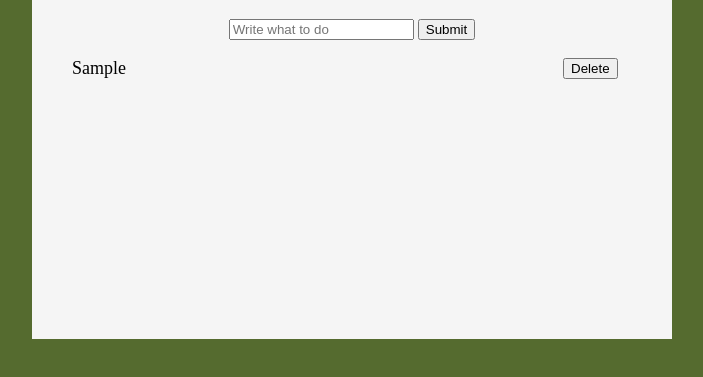
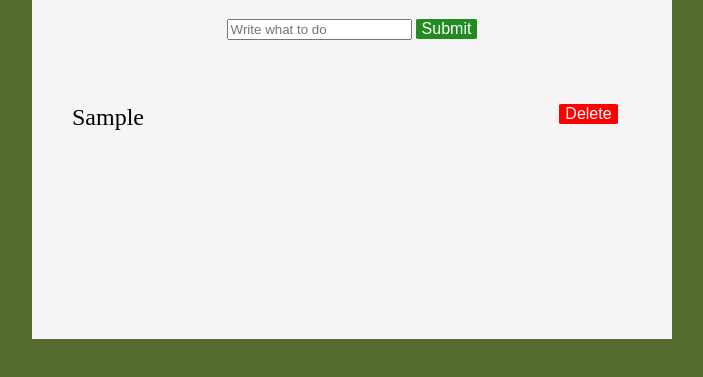
Before and after one commit to rkdgusdn9/ToDoList, a plain HTML site: page index.html in a window 1280 px wide. Both pictures are taken after typing "Sample" into the empty fields and a click on the button "Submit". Shown: the part 261-638 px from the top of the page, without its empty margins (288-991 px from the left). Drawn offline with Linux system fonts and the light colour scheme.

Commit message:
Modified button color and look

```diff
--- a/style.css
+++ b/style.css
@@ -5,6 +5,14 @@ html {
 
 h1 {
   text-align: center;
+}
+
+.submit {
+  background-color: forestgreen;
+  color: white;
+  border: none;
+  border-radius: 5%;
+  font-size: medium;
 }
 
 .main-Container {
@@ -22,7 +30,7 @@ h1 {
 }
 
 #toDoList {
-  margin-bottom: 2%;
+  margin-bottom: 10%;
   text-align: center;
 }
 
@@ -35,10 +43,20 @@ h1 {
 
 .delete {
   float: right;
+  background-color: red;
+  border: none;
+  border-radius: 5%;
+  font-size: medium;
+  color: white;
+}
+
+li {
+  cursor: pointer;
+  margin-bottom: 2%;
+  font-size: x-large;
 }
 
 ul li.done {
-  cursor: pointer;
   list-style: none;
   transition: 0.2s;
   text-decoration: line-through;
```
